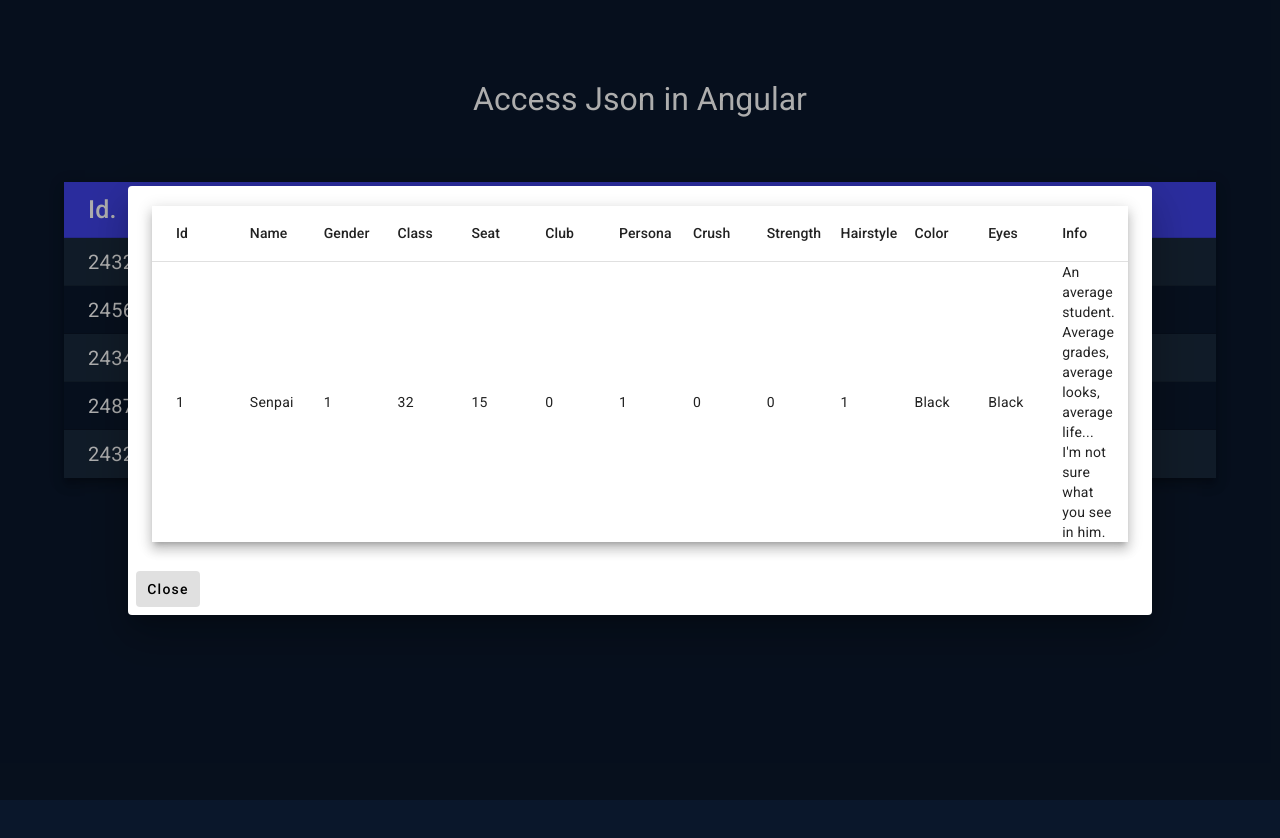
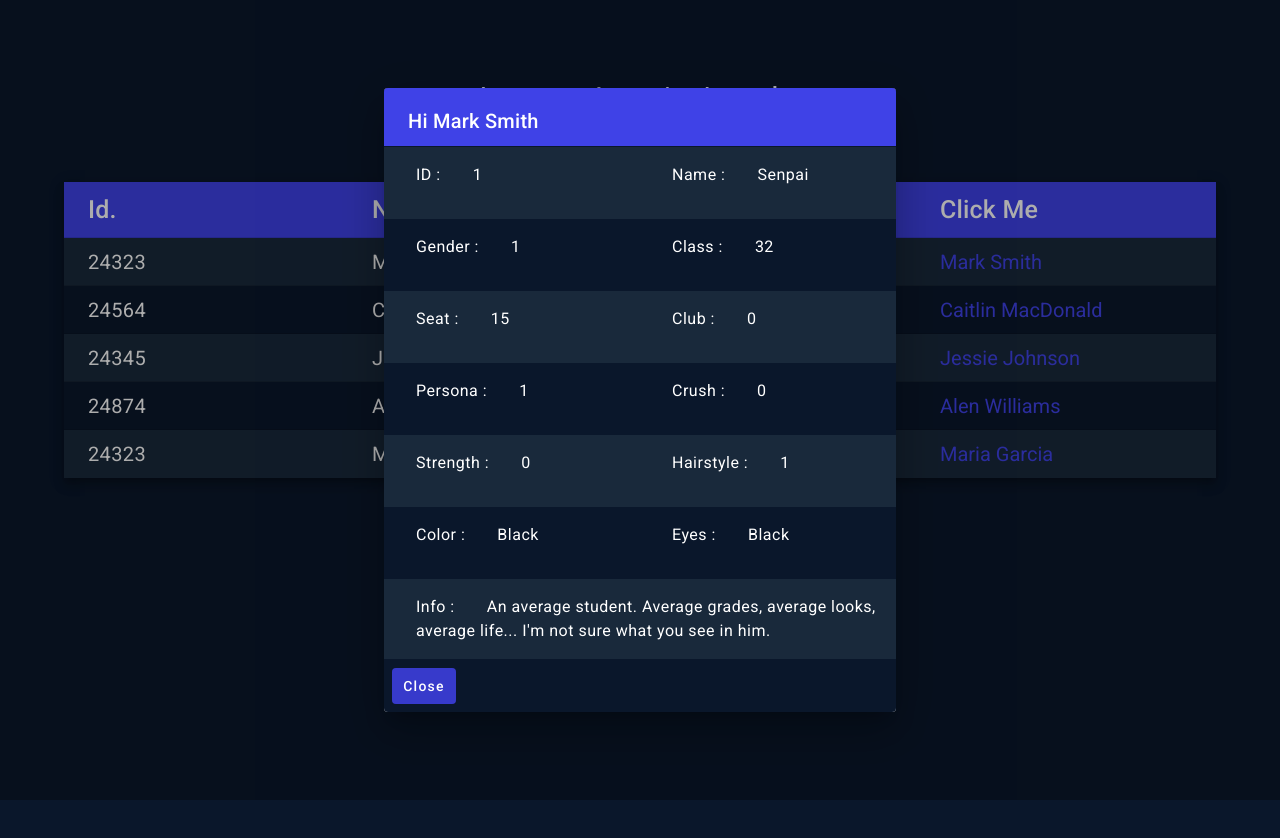
Before and after one commit to syagyesh/Assignment4, an Angular app: page / in a window 1280 px wide. Both pictures are taken after a click on the button "Mark Smith". Shown: the top 838 px of the page. Built offline with nearby package versions, Linux system fonts and the light colour scheme.

Commit message:
Styling done

```diff
--- a/src/app/components/dialog/dialog.component.css
+++ b/src/app/components/dialog/dialog.component.css
@@ -0,0 +1,60 @@
+.dialog {
+    width: 40vw;
+    background-color: #0a172b;
+}
+
+.dialog > h1 {
+    color: #fff;
+    background-color: #3f42e7;
+}
+
+.dialog-data {
+    display: flex;
+    flex-direction: row;
+    flex-wrap: wrap;
+    background-color: #0a172b;
+    color: #fff;
+}
+
+mat-card {
+    width: 100%;
+}
+
+mat-card-content {
+    width: 50%;
+    padding: 0 0 2em 0;
+}
+
+.mat-mdc-card-content {
+    padding-top: 16px;
+    padding-left: 2em;
+}
+
+.mat-mdc-card-content:last-child {
+    padding-right: 1em;
+}
+
+.mat-mdc-dialog-content.mdc-dialog__content {
+    padding: 0;
+}
+
+mat-card-content:nth-child(1),mat-card-content:nth-child(2),mat-card-content:nth-child(5),mat-card-content:nth-child(6),mat-card-content:nth-child(9),mat-card-content:nth-child(10),mat-card-content:nth-child(13)    {
+    background-color: #19293b;
+}
+
+mat-card-content:last-of-type {
+    width: 100%;
+}
+
+mat-card-content {
+    padding: 16px 0 32px;
+}
+
+mat-card-content > span {
+    padding: 2em 2em 1em 0;
+}
+
+.dialog button {
+    color: #fff;
+    background-color: #3f42e7;
+}
--- a/src/app/components/dialog/dialog.component.html
+++ b/src/app/components/dialog/dialog.component.html
@@ -1,4 +1,96 @@
-<div mat-dialog-content>
+<div class="dialog">
+  <h1 mat-dialog-title>Hi {{fullData.nameData}}</h1>
+  <div mat-dialog-content>
+    <mat-card class="dialog-data">
+      <mat-card-content>
+        <span>ID :</span>
+        <span>{{fullData.cardsData[0].ID}}</span>
+      </mat-card-content>
+      <mat-card-content>
+        <span>Name :</span>
+        <span>{{fullData.cardsData[0].Name}}</span>
+      </mat-card-content>
+      <mat-card-content>
+        <span>Gender :</span>
+        <span>{{fullData.cardsData[0].Gender}}</span>
+      </mat-card-content>
+      <mat-card-content>
+        <span>Class :</span>
+        <span>{{fullData.cardsData[0].Class}}</span>
+      </mat-card-content>
+      <mat-card-content>
+        <span>Seat :</span>
+        <span>{{fullData.cardsData[0].Seat}}</span>
+      </mat-card-content>
+      <mat-card-content>
+        <span>Club :</span>
+        <span>{{fullData.cardsData[0].Club}}</span>
+      </mat-card-content>
+      <mat-card-content>
+        <span>Persona :</span>
+        <span>{{fullData.cardsData[0].Persona}}</span>
+      </mat-card-content>
+      <mat-card-content>
+        <span>Crush :</span>
+        <span>{{fullData.cardsData[0].Crush}}</span>
+      </mat-card-content>
+      <mat-card-content>
+        <span>Strength :</span>
+        <span>{{fullData.cardsData[0].Strength}}</span>
+      </mat-card-content>
+      <mat-card-content>
+        <span>Hairstyle :</span>
+        <span>{{fullData.cardsData[0].Hairstyle}}</span>
+      </mat-card-content>
+      <mat-card-content>
+        <span>Color :</span>
+        <span>{{fullData.cardsData[0].Color}}</span>
+      </mat-card-content>
+      <mat-card-content>
+        <span>Eyes :</span>
+        <span>{{fullData.cardsData[0].Eyes}}</span>
+      </mat-card-content>
+      <mat-card-content>
+        <span>Info :</span>
+        <span>{{fullData.cardsData[0].Info}}</span>
+      </mat-card-content>
+    </mat-card>
+  </div>
+  <div mat-dialog-actions>
+    <button mat-button mat-dialog-close>Close</button>
+  </div>
+</div>
+
+
+
+
+
+
+
+
+
+
+
+
+
+
+
+
+
+
+
+
+
+
+
+
+
+
+
+
+
+
+<!-- <div mat-dialog-content>
   <mat-table [dataSource]="cardsData" class="mat-elevation-z8 table">
       <ng-container matColumnDef="id">
         <mat-header-cell *matHeaderCellDef> Id </mat-header-cell>
@@ -59,4 +151,4 @@
 </div>
 <div mat-dialog-actions>
   <button mat-button mat-dialog-close>Close</button>
-</div>
+</div> -->
--- a/src/app/components/dialog/dialog.component.ts
+++ b/src/app/components/dialog/dialog.component.ts
@@ -1,42 +1,15 @@
 import { Component, Inject } from '@angular/core';
-import {MatDialog, MAT_DIALOG_DATA, MatDialogModule} from '@angular/material/dialog';
-import dataList from '../../data.json';
-
-import { MatDialogRef } from '@angular/material/dialog';
-
-interface Data1 {
-  id: string;
-  name: string;
-  date: string;
-}
-
-interface Data {
-  id: string;
-  name: string;
-  gender: string;
-  class: string;
-  seat: string;
-  club: string;
-  persona: string;
-  crush: string;
-  strength: string;
-  hairstyle: string;
-  color: string;
-  eyes: string;
-  info: string;
-}
+import { MAT_DIALOG_DATA} from '@angular/material/dialog';
 
 @Component({
   selector: 'app-dialog',
   templateUrl: './dialog.component.html',
   styleUrls: ['./dialog.component.css']
 })
+
 export class DialogComponent {
 
-  dataC : any;
-  constructor(@Inject(MAT_DIALOG_DATA) public cardsData: any) {
-    this.dataC = cardsData;
-  }
+  constructor(@Inject(MAT_DIALOG_DATA) public fullData: any) {}
 
   displayedColumns : string[] = ['id', 'name', 'gender', 'class', 'seat', 'club', 'persona', 'crush', 'strength', 'hairstyle', 'color', 'eyes', 'info']
 }
--- a/src/app/components/table/table.component.html
+++ b/src/app/components/table/table.component.html
@@ -14,7 +14,7 @@
     <ng-container matColumnDef="cards">
       <mat-header-cell *matHeaderCellDef> Click Me </mat-header-cell>
       <mat-cell *matCellDef="let element">
-        <button (click)="openDialog(element.cards)">{{element.name}}</button>
+        <button (click)="openDialog(element.cards,element.name)">{{element.name}}</button>
       </mat-cell>
     </ng-container>
     <mat-header-row *matHeaderRowDef="displayedColumns"></mat-header-row>
--- a/src/app/components/table/table.component.ts
+++ b/src/app/components/table/table.component.ts
@@ -1,29 +1,7 @@
-import { Component, OnInit } from '@angular/core';
+import { Component } from '@angular/core';
 import dataList from '../../data.json';
 import { MatDialog } from '@angular/material/dialog';
 import { DialogComponent } from '../dialog/dialog.component';
-
-interface Data {
-  id: string;
-  name: string;
-  date: string;
-}
-
-interface Data1 {
-  id: string;
-  name: string;
-  gender: string;
-  class: string;
-  seat: string;
-  club: string;
-  persona: string;
-  crush: string;
-  strength: string;
-  hairstyle: string;
-  color: string;
-  eyes: string;
-  info: string;
-}
 
 @Component({
   selector: 'app-table',
@@ -34,12 +12,13 @@ export class TableComponent {
   constructor(public dialog: MatDialog) {}
 
 
-  dataJson : Data[] = dataList;
+  dataJson : any = dataList;
   displayedColumns: string[] = ['id', 'name', 'date', 'cards'];
 
-  openDialog(cards: any) {
+  openDialog(cards: any, name: string) {
     this.dialog.open(DialogComponent, {
-      data: cards
+      data: {cardsData: cards,
+             nameData: name}
     });
   }
 
```
